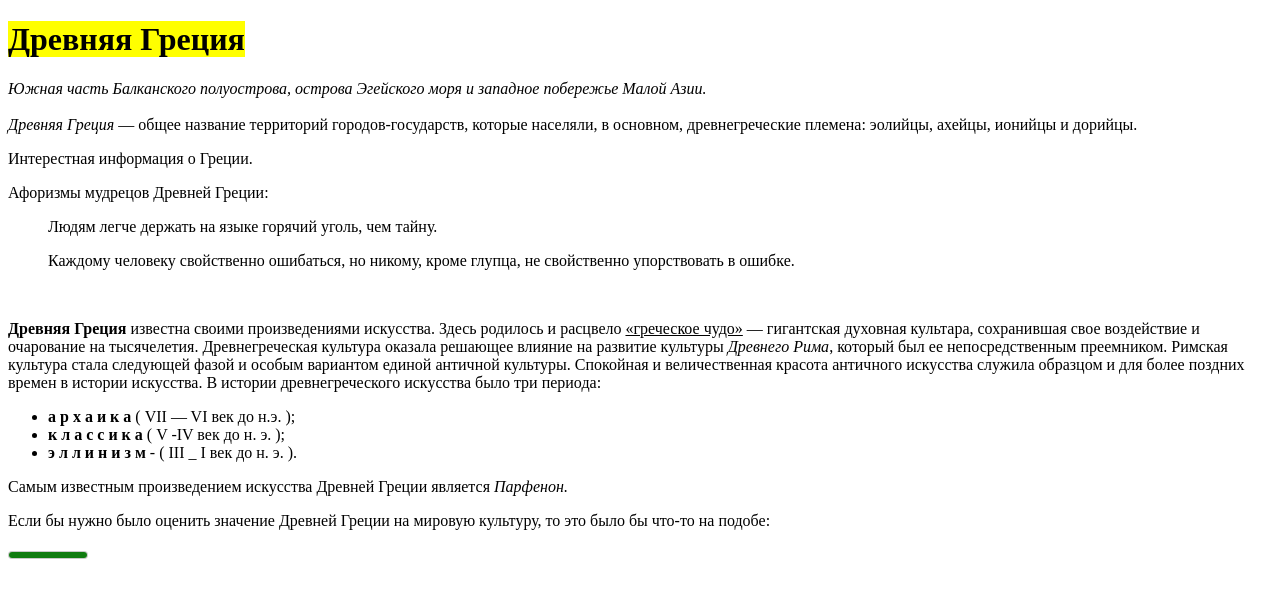
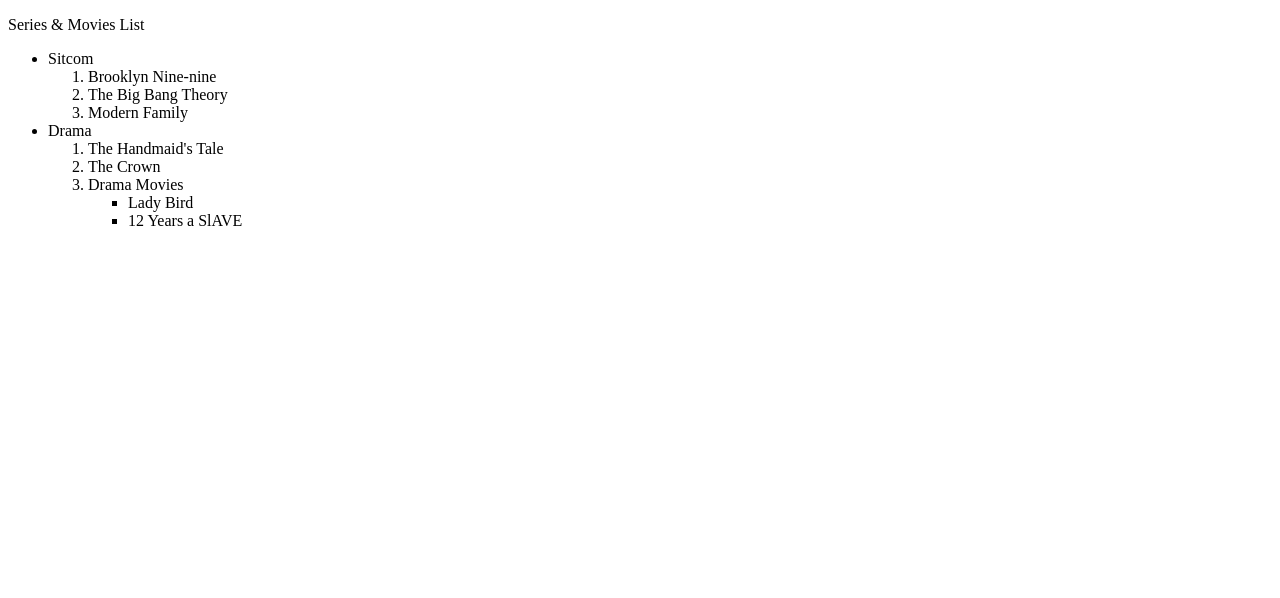
Before and after one commit to furman-v/test, a plain HTML site: page src/index.html in a window 1280 px wide. Drawn offline with Linux system fonts and the light colour scheme.

Commit message:
learned HTML5 lists

```diff
--- a/src/index.html
+++ b/src/index.html
@@ -8,48 +8,26 @@
 </head>
 
 <body>
-  <h1><mark>Древняя Греция</mark></h1>
-  <address>Южная часть Балканского полуострова, острова Эгейского моря и западное побережье Малой Азии.</address>
-  <br />
-  <dfn>Древняя Греция</dfn> — общее название территорий городов-государств, которые населяли, в основном,
-  древнегреческие племена: эолийцы, ахейцы, ионийцы и дорийцы.
-  </b>
-  <p>Интерестная информация о Греции.</p>
-
-  <p>Афоризмы мудрецов Древней Греции:</p>
-  <blockquote cite="Сократ">Людям легче держать на языке горячий уголь, чем тайну.</blockquote>
-  <blockquote cite='Аристотель'>Каждому человеку свойственно ошибаться, но никому, кроме глупца, не свойственно
-    упорствовать в ошибке.</blockquote>
-  <br />
-  <p>
-    <b>Древняя Греция</b> известна своими произведениями искусства. Здесь родилось и расцвело <u>«греческое чудо»</u> —
-    гигантская духовная культара,
-    сохранившая свое воздействие и очарование на тысячелетия. Древнегреческая культура оказала решающее влияние на
-    развитие культуры <i>Древнего Рима</i>, который был ее непосредственным преемником. Римская культура стала следующей
-    фазой
-    и особым вариантом единой античной культуры. Спокойная и величественная красота античного искусства служила образцом
-    и для более поздних времен в истории искусства. В истории древнегреческого искусства было три периода:
-    <ul>
-      <li><strong>а р х а и к а</strong> ( VII — VI век до н.э. );</li>
-      <li> <strong>к л а с с и к а </strong>( V -IV век до н. э. ); </li>
-      <li> <strong>э л л и н и з м</strong> - ( III _ I век до н. э. ).</li>
-    </ul>
-    <p>Самым известным произведением искусства Древней Греции является <cite> Парфенон.</cite></p>
-    <p>Если бы нужно было оценить значение Древней Греции на мировую культуру, то это было бы что-то на подобе:</p>
-    <meter value="10" min="0" max='10'></meter>
-    <template>
-      <emp>Самый красивый стих Древней Греции:</emp>
-      <pre>
-Твой приезд – мне отрада. К тебе в тоске
-Я стремилась. Ты жадное сердце вновь –
-Благо, благо тебе! – мне любовью жжешь.
-Долго были в разлуке друг с другом мы,
-Долгий счет прими пожеланий, друг, -
-Благо, благо тебе! – и на радость нам.
-      </pre>
-    </template>
-
-  </p>
+  <p>Series & Movies List </p>
+  <ul>
+    <li class="name">Sitcom</li>
+    <ol>
+      <li>Brooklyn Nine-nine</li>
+      <li>The Big Bang Theory</li>
+      <li>Modern Family</li>
+    </ol>
+    <li class="name">Drama</li>
+    <ol>
+      <li>The Handmaid's Tale</li>
+      <li>The Crown</li>
+      <li>Drama Movies
+        <ul>
+          <li>Lady Bird</li>
+          <li>12 Years a SlAVE</li>
+        </ul>
+      </li>
+    </ol>
+  </ul>
 
 </body>
 
```
